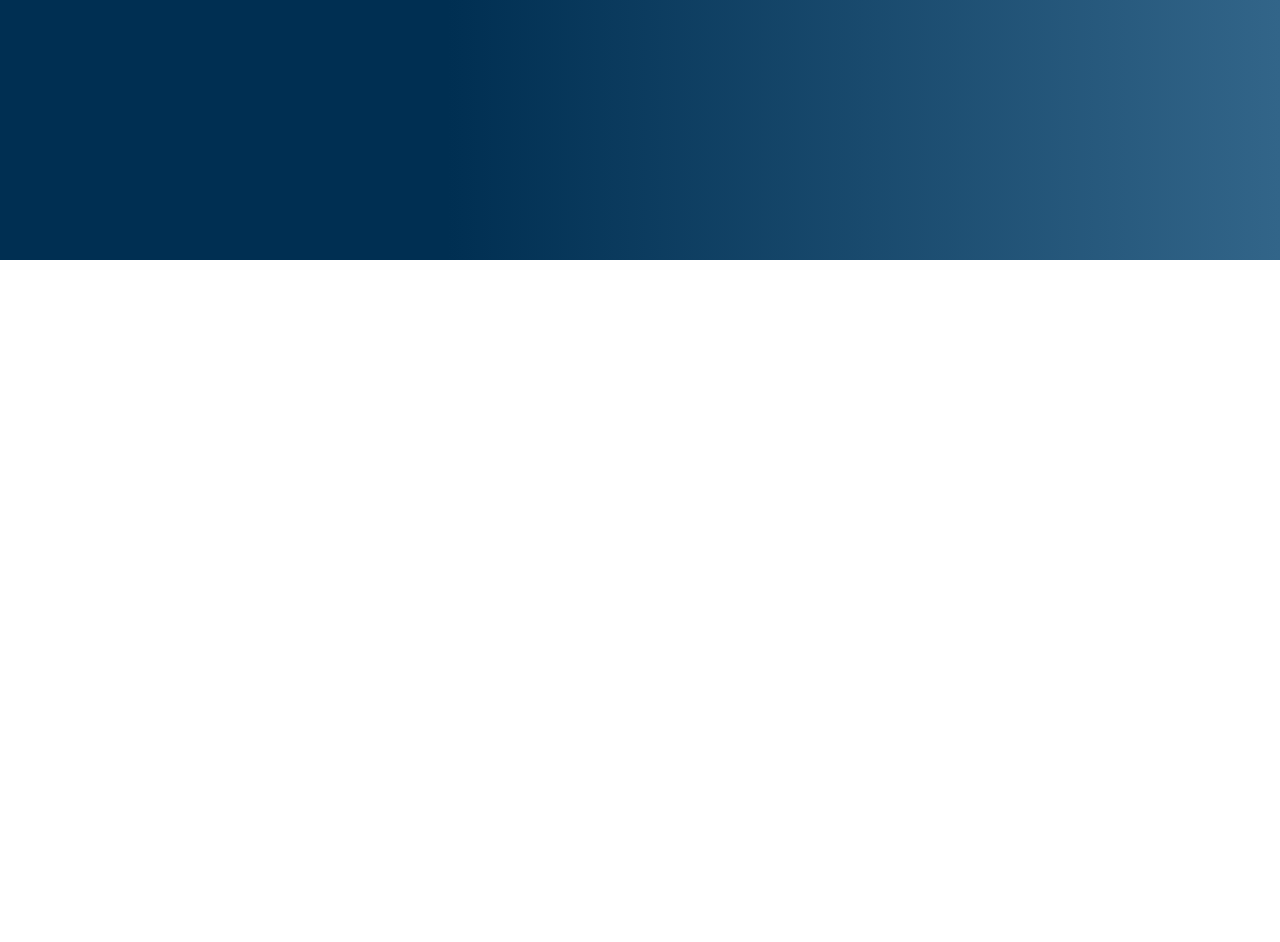
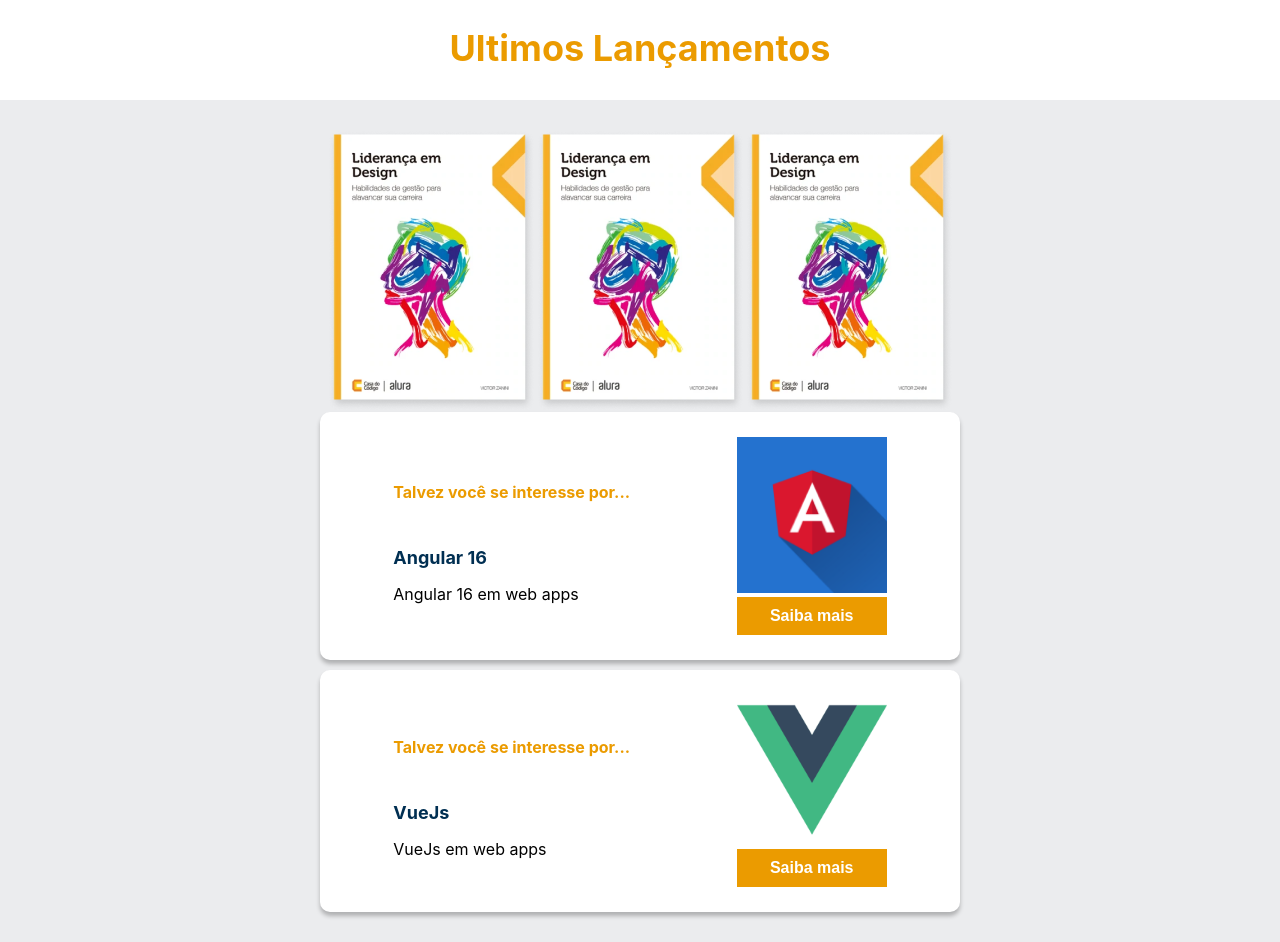
Before and after one commit to Kodaac/alura-books, a React (Create React App) app: page / in a window 1280 px wide. Shown: the part 540-1482 px from the top of the page. Before the commit the page ends 800 px from the top, so only its background shows below. Built offline with nearby package versions, Linux system fonts and the light colour scheme.

Commit message:
Implementando props e finalização

```diff
--- a/src/App.js
+++ b/src/App.js
@@ -1,6 +1,7 @@
 import Header from './componentes/Header';
 import styled from 'styled-components';
 import Pesquisa from './componentes/Pesquisa';
+import UltimosLancamentos from './componentes/UltimosLancamentos';
 
 const AppContainer = styled.div`
     width: 100vw;
@@ -13,6 +14,7 @@
     <AppContainer>
       <Header />
       <Pesquisa />
+      <UltimosLancamentos />
     </AppContainer>
   );
 }
--- /dev/null
+++ b/src/componentes/CardRecomenda/index.js
@@ -0,0 +1,64 @@
+import styled from 'styled-components';
+import { Titulo } from '../Titulo';
+
+const Card = styled.div`
+    align-items: center;
+    background-color: #FFF;
+    box-shadow: 0px 4px 4px rgba(0, 0, 0, 0.25);
+    border-radius: 10px;
+    display: flex;
+    margin: 0 auto;
+    max-width: 600px;
+    padding: 25px 20px;
+    justify-content: space-around;
+    width: 100%;
+    margin-bottom: 10px;
+`
+
+const Botao = styled.button`
+    background-color: #EB9B00;
+    color: #FFF;
+    padding: 10px 0px;
+    font-size: 16px;
+    border: none;
+    font-weight: 900;
+    display: block;
+    text-align: center;
+    width: 150px;
+    &:hover {
+        cursor: pointer;
+    }
+`
+
+const Descricao = styled.p`
+    max-width: 300px;
+`
+
+const Subtitulo = styled.h4`
+    color: #002F52;
+    font-size: 18px;
+    font-weight: bold;
+    margin: 15px 0;
+`
+
+const ImgLivro = styled.img`
+    width: 150px;
+`
+
+function CardRecomenda({titulo, subtitulo, descricao, img}){
+    return(
+        <Card>
+            <div>
+                <Titulo tamanhoFonte="16px" cor="#EB9B00" alinhamento="left">{titulo}</Titulo>
+                <Subtitulo>{subtitulo}</Subtitulo>
+                <Descricao>{descricao}</Descricao>
+            </div>
+            <div>
+                <ImgLivro src={img}/>
+                <Botao>Saiba mais</Botao>
+            </div>
+        </Card>
+    );
+}
+
+export default CardRecomenda;
--- a/src/componentes/Pesquisa/index.js
+++ b/src/componentes/Pesquisa/index.js
@@ -49,14 +49,14 @@
             <Titulo>Ja sabe por onde começar?</Titulo>
             <Subtitulo>Encontre eu livro em nossa estante</Subtitulo>
             <Input placeholder="Escreva sua próxima leitura" onBlur={ evento => {
-                    const textoDigitado = evento.target.value
-                    const resultadoPesquisa = livros.filter(livro => livro.nome.includes(textoDigitado))
-                    setLivrosPesquisados(resultadoPesquisa)
+                const textoDigitado = evento.target.value
+                const resultadoPesquisa = livros.filter(livro => livro.nome.includes(textoDigitado))
+                setLivrosPesquisados(resultadoPesquisa)
                 }}
             />
             {livrosPesquisados.map(livro => (
                 <Resultado>
-                    <img src={livro.src} />
+                    <img src={livro.src} alt="livro"/>
                     <p>{livro.nome}</p>
                 </Resultado>
             ))}
--- /dev/null
+++ b/src/componentes/Titulo/index.js
@@ -0,0 +1,11 @@
+import styled from 'styled-components';
+
+export const Titulo = styled.h2`
+    width: 100%;
+    padding: 30px 0;
+    background-color: #FFF;
+    color: ${props => props.cor || '#000' };
+    font-size: ${props => props.tamanhoFonte || '18px' };
+    text-align: ${props => props.alinhamento || 'center' };
+    margin: 0;
+`
--- /dev/null
+++ b/src/componentes/UltimosLancamentos/dadosUltimosLancamentos.js
@@ -0,0 +1,7 @@
+import livro from '../../imagens/livro.png';
+
+export const livros = [
+    {nome: 'Liderança em Design', src: livro, id: 1},
+    {nome: 'Cangaceiro JavaScript', src: livro, id: 3},
+    {nome: 'Apache Kafka e Spring Boot', src: livro, id: 4}
+];
--- /dev/null
+++ b/src/componentes/UltimosLancamentos/index.js
@@ -0,0 +1,49 @@
+import styled from 'styled-components';
+import { Titulo } from '../Titulo';
+import CardRecomenda from '../CardRecomenda';
+import {livros} from './dadosUltimosLancamentos';
+import imagemLivro from '../../imagens/livro2.png';
+import vueJs from '../../imagens/vue.png';
+
+const UltimosLancamentosContainer = styled.section`
+    background-color: #EBECEE;
+    padding-bottom: 20px;
+    display: flex;
+    flex-direction: column;
+`
+
+const NovosLivrosContainer = styled.div`
+    margin-top: 30px;
+    display: flex;
+    width: 100%;
+    justify-content: center;
+    cursor: pointer;
+`
+
+function UltimosLancamentos(){
+    return(
+        <UltimosLancamentosContainer>
+            <Titulo cor="#EB9B00" tamanhoFonte="36px">Ultimos Lançamentos</Titulo>
+            <NovosLivrosContainer>
+            {livros.map(livro => (
+                <img src={livro.src}/>
+
+            ))}
+            </NovosLivrosContainer>
+            <CardRecomenda
+                titulo="Talvez você se interesse por..."
+                subtitulo="Angular 16"
+                descricao="Angular 16 em web apps"
+                img={imagemLivro}
+            />
+            <CardRecomenda
+                titulo="Talvez você se interesse por..."
+                subtitulo="VueJs"
+                descricao="VueJs em web apps"
+                img={vueJs}
+            />
+        </UltimosLancamentosContainer>
+    );
+}
+
+export default UltimosLancamentos;
```
Also changed, not shown: src/imagens/vue.png (added).
